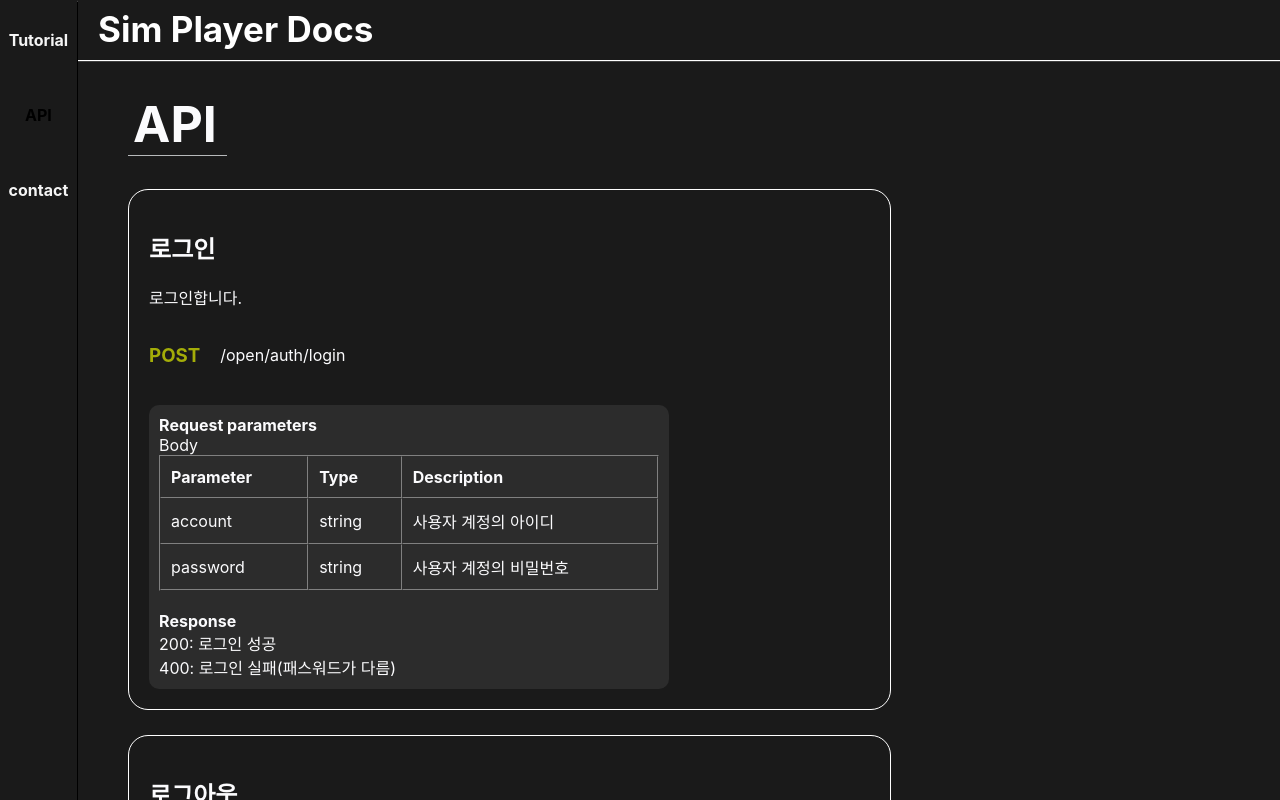
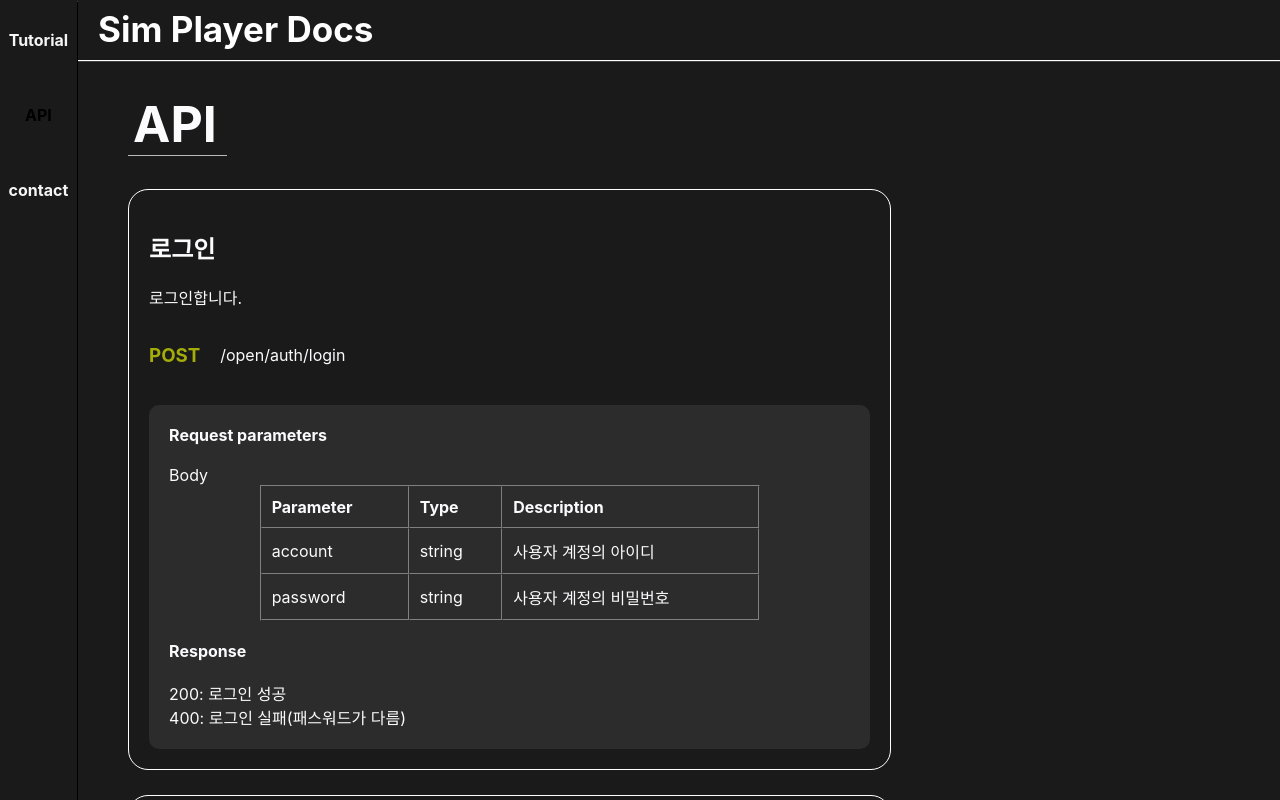
Before and after one commit to Jaeheon-Sim/simplayer_apidocs, a React (Create React App) app: page / in a window 1280 px wide. Both pictures are taken after a click on the element "API". Shown: the top 800 px of the page. Built offline with nearby package versions, Linux system fonts and the light colour scheme.

Commit message:
style: Sample 스타일 수정
contentBox 플렉스 추가

```diff
--- a/src/components/Sample.jsx
+++ b/src/components/Sample.jsx
@@ -21,8 +21,12 @@ const ContentBox = styled.div`
   /* clear: both;
   float: left; */
   display: inline-block;
-  padding: 10px;
+  padding: 20px;
   margin-top: 20px;
+  display: flex;
+  flex-direction: column;
+  justify-content: center;
+  align-items: flex-start;
 `;
 
 const MethodBox = styled.div`
```
